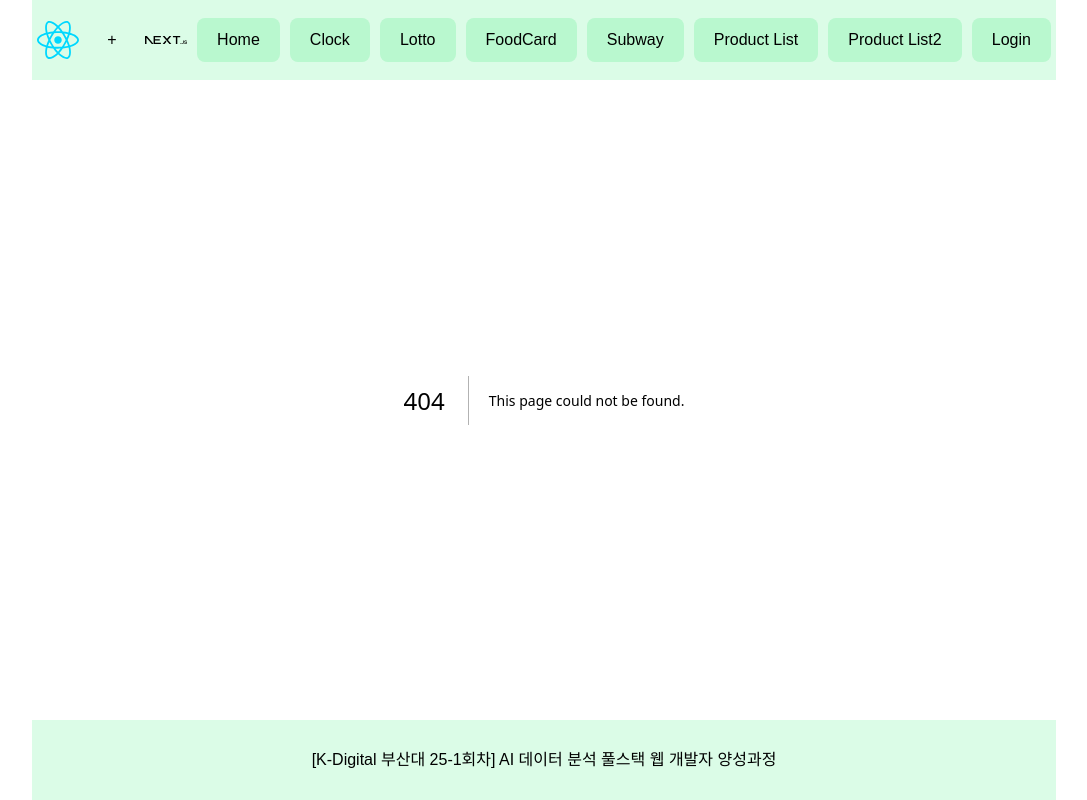
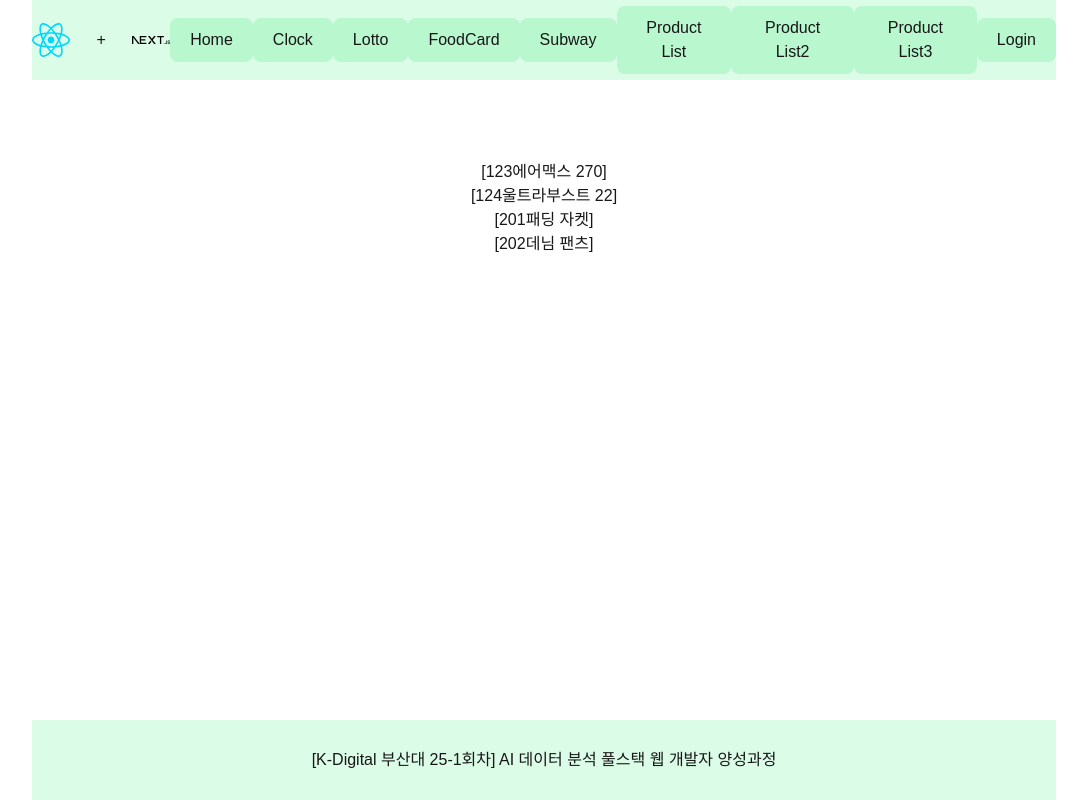
Before and after one commit to yeeun234/kt01_nextjs, a Next.js app: page /productList3 in a window 1280 px wide. Before the commit this address had no page. Shown: the whole page, without its empty margins (96-1183 px from the left). Built offline with nearby package versions, Linux system fonts and the light colour scheme.

Commit message:
Routing - URL query string

```diff
--- /dev/null
+++ b/src/app/productDetail2/page.tsx
@@ -0,0 +1,15 @@
+import { Product ,products } from '@/types/product'
+import Link from 'next/link';
+export default async function ProductDetailPage2() {
+
+  return (
+    <div className='mt-20 bg-amber-50'>
+
+        <div className='mt-5 bg-amber-200'>
+        <Link href="/productList2">
+            [이전]
+        </Link>
+        </div>
+    </div>
+  )
+}
--- /dev/null
+++ b/src/app/productList3/page.tsx
@@ -0,0 +1,20 @@
+
+import { Product ,products } from '@/types/product'
+import Link from 'next/link'
+export default function ProductList3() {
+
+  return (
+    <div className='mt-20'>
+      <ul>
+        {
+            products.map(
+                (item:Product)=>
+                <li key={item.id} >
+                    <Link href={`/productDetail2?id=${item.id}`}>[{item.id}{item.name}]</Link>
+                </li>
+            )
+        }
+      </ul>
+    </div>
+  )
+}
--- a/src/components/Nav.tsx
+++ b/src/components/Nav.tsx
@@ -56,6 +56,11 @@ export default function Nav() {
             Product List2
           </div>
         </Link>
+        <Link href="/productList3">
+          <div className="bg-green-200  hover:bg-green-300   rounded-lg  sm:w-auto px-5 py-2.5 text-center">
+            Product List3
+          </div>
+        </Link>
         {/* {login && <Link href="/TodoList">
         <div className="bg-green-200  hover:bg-green-300   rounded-lg  sm:w-auto px-5 py-2.5 text-center">TodoList</div>
         </Link>}
```
